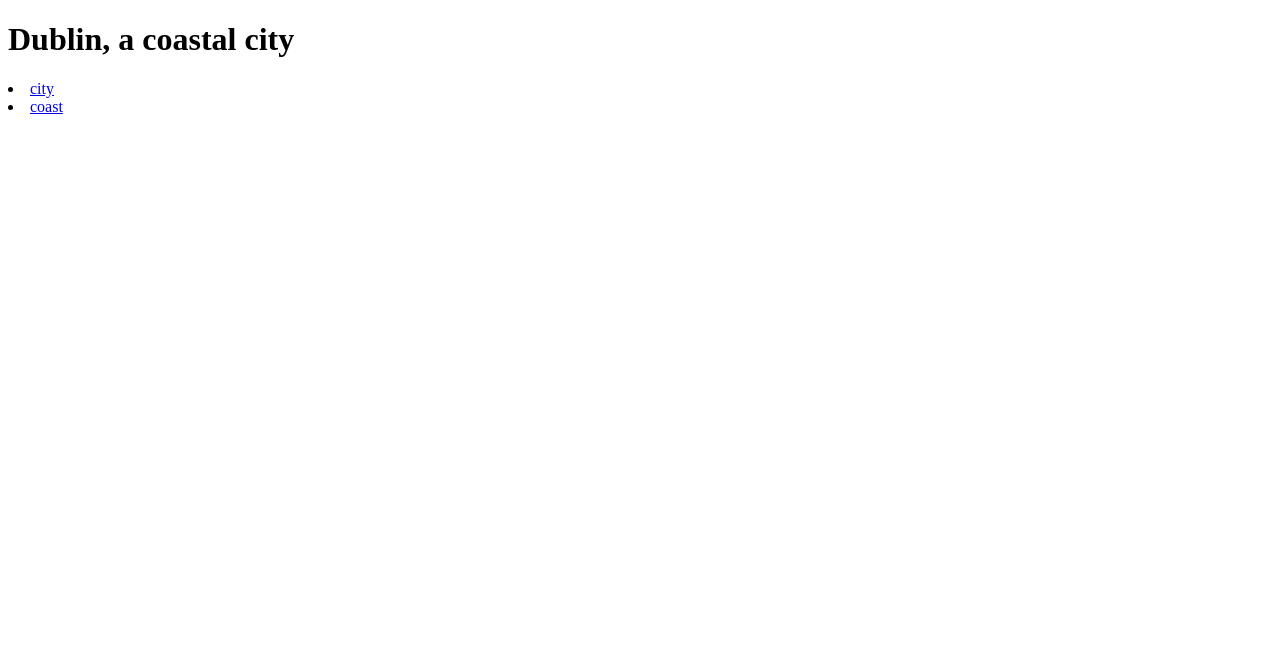
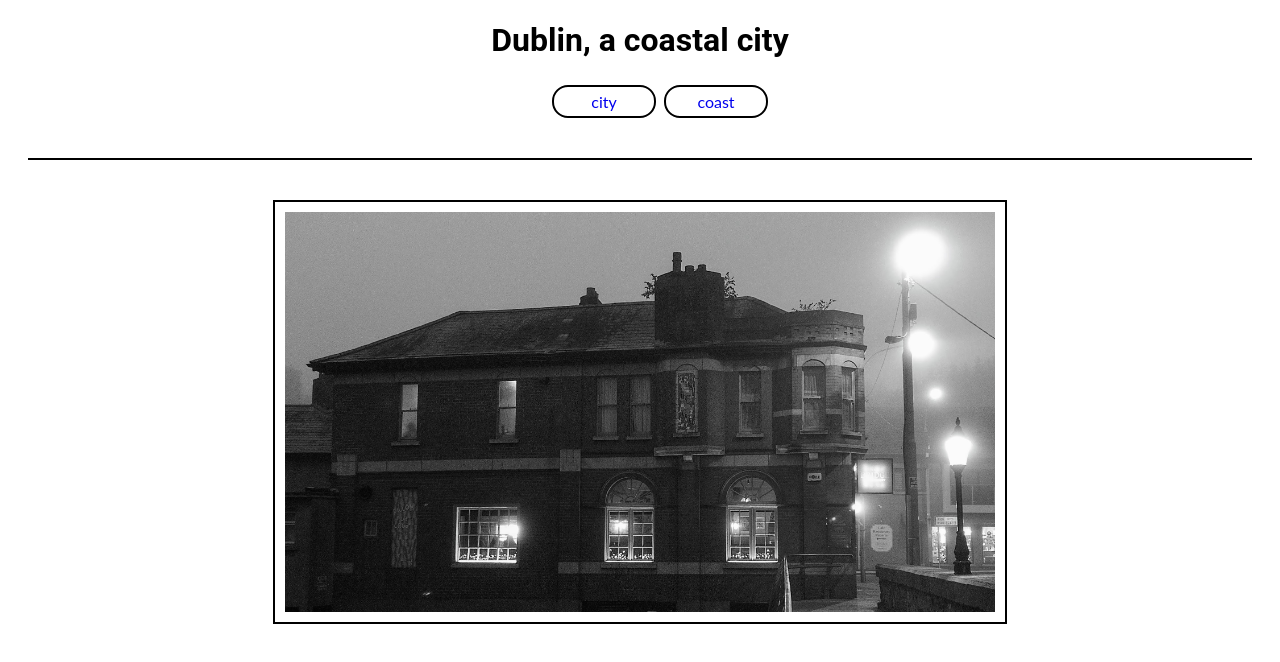
Before and after one commit to Brindusa22/Project_I, a plain HTML site: page index.html in a window 1280 px wide. Drawn offline with Linux system fonts and the light colour scheme.

Commit message:
feat:added images to the webpages

```diff
--- a/index.html
+++ b/index.html
@@ -5,19 +5,27 @@
     <meta charset="UTF-8">
     <meta http-equiv="X-UA-Compatible" content="IE=edge">
     <meta name="viewport" content="width=device-width, initial-scale=1.0">
+    <link rel="stylesheet" href="assets/css/style.css">
     <title>Dublin</title>
 </head>
 
 <body>
     <h1>Dublin, a coastal city</h1>
-    <nav></nav>
-        <ul></ul>
+    <nav>
+        <ul>
             <li>
-                 <a href="index.html">city</a>
+                <a href="index.html">city</a>
             </li>
-             <li>
+            <li>
                 <a href="coast.html">coast</a>
             </li>
+        </ul>
+    </nav>
+    <section>
+        <figure>
+            <img src="assets/images/city.jpg" alt="an image of urban Dublin">
+        </figure>
+    </section>
 </body>
 
 </html>
```
Also changed, not shown: coast.html (+9 -2 lines), assets/images/beach.jpg (added), assets/images/city.jpg (added).
